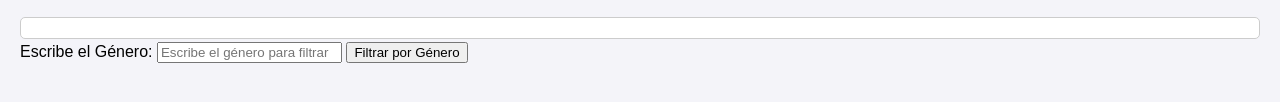
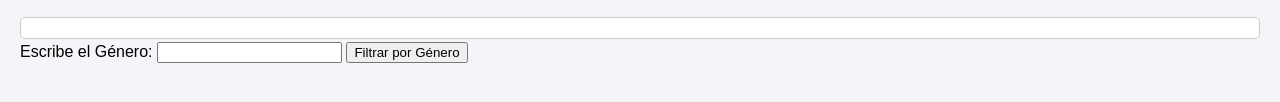
Before and after one commit to LaiaFerrerMartinez/JavaScript, a plain HTML site: page 04 - Talent/02 - ArrayPeliculas/index.html in a window 1280 px wide. Shown: the part 174-276 px from the top of the page. Drawn offline with Linux system fonts and the light colour scheme; no server answers.

Commit message:
Add files via upload

```diff
--- a/04 - Talent/02 - ArrayPeliculas/index.html
+++ b/04 - Talent/02 - ArrayPeliculas/index.html
@@ -23,7 +23,7 @@
 
   <!-- Campo de texto para ingresar el género y filtrar -->
   <label for="generoSeleccionado">Escribe el Género:</label>
-  <input type="text" id="generoSeleccionado" placeholder="Escribe el género para filtrar"/>
+  <input type="text" id="generoSeleccionado"/>
 
   <input type="button" onclick="filtrarPorGenero()" value="Filtrar por Género"/>
 
```
